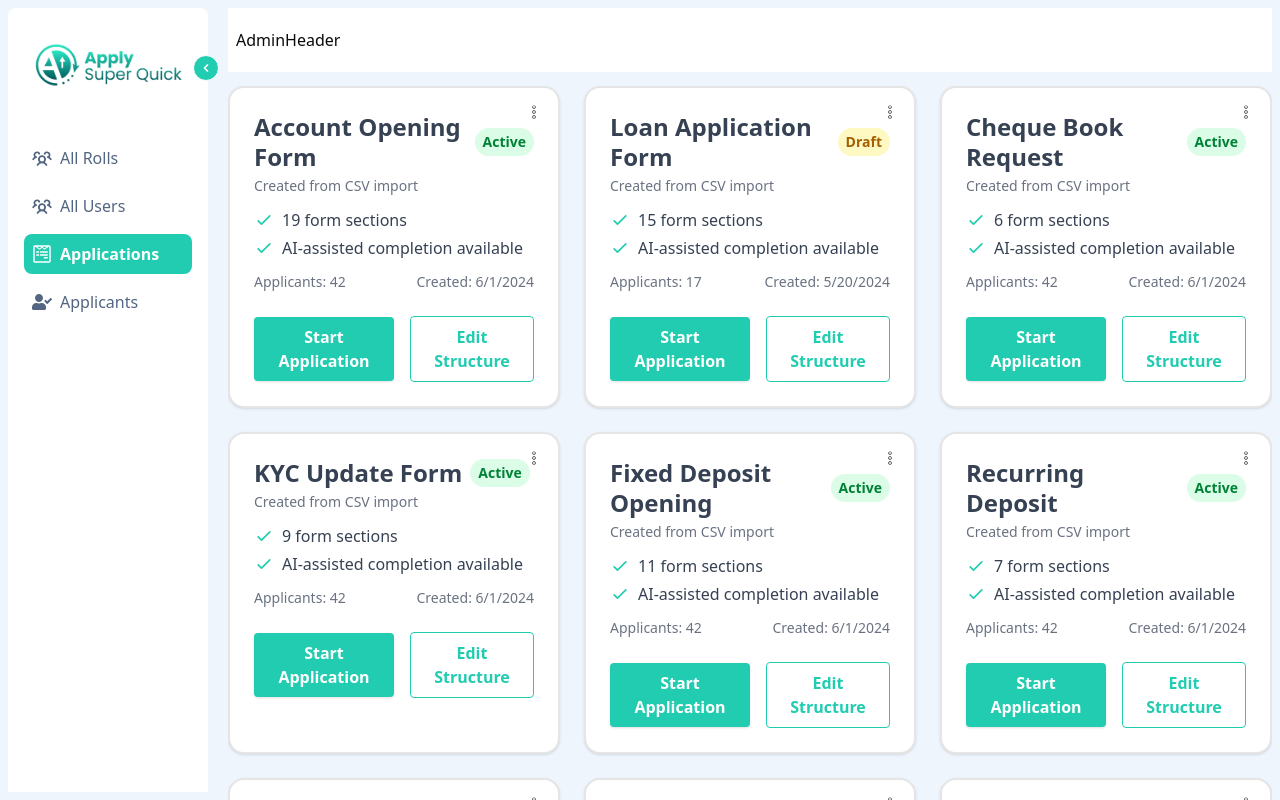
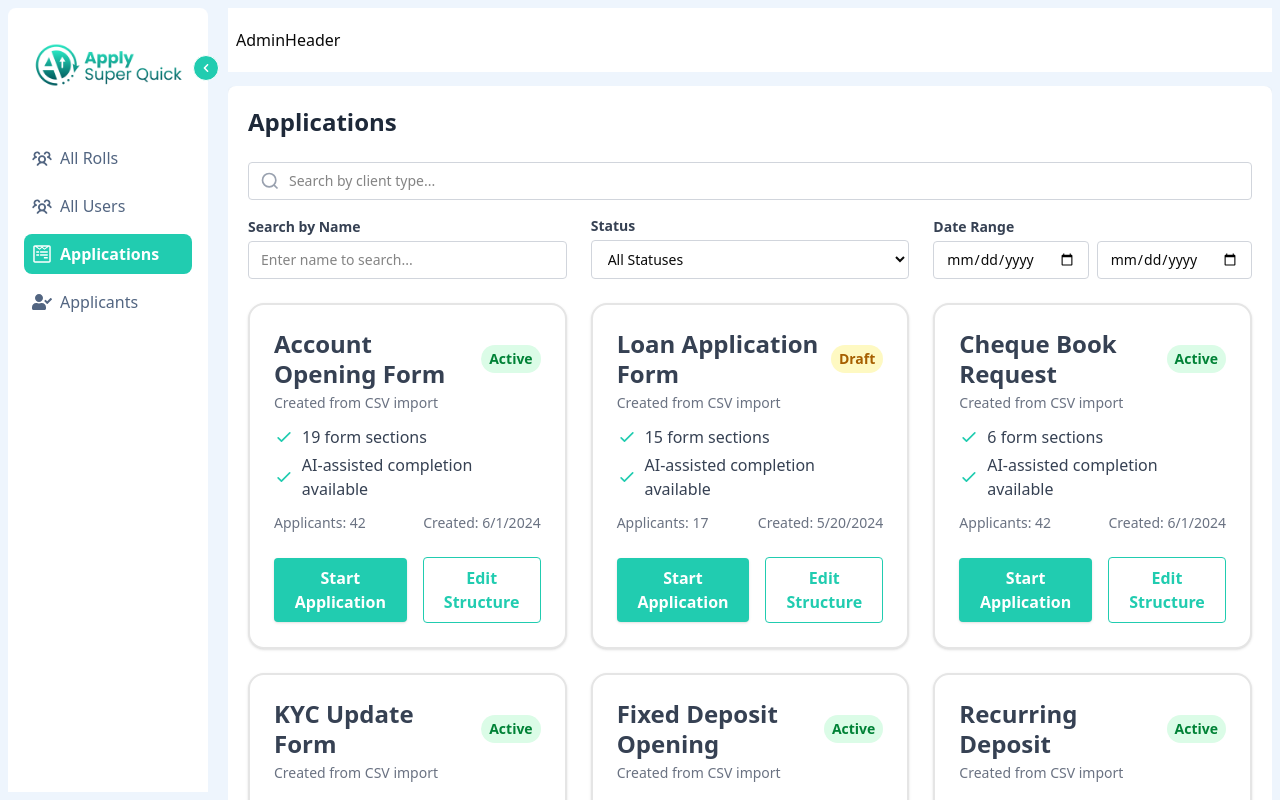
Before and after one commit to hamza-nafasat/apply-super-quick-frontend, a React (Vite) app: page /admin/admin-applications in a window 1280 px wide. Built offline with nearby package versions, Linux system fonts and the light colour scheme.

Commit message:
Add All Filters

```diff
--- a/src/components/admin/ApplicantsTable.jsx
+++ b/src/components/admin/ApplicantsTable.jsx
@@ -296,6 +296,7 @@ const ApplicantsTable = ({ applicants, isLoading, onView, onDelete, filters, onF
           </div>
         </div>
       </div>
+
       <div className="w-full overflow-x-auto">
         <DataTable
           className="w-[1000px]"
--- a/src/components/admin/ApplicationsCard.jsx
+++ b/src/components/admin/ApplicationsCard.jsx
@@ -2,6 +2,8 @@ import React, { useState } from 'react';
 import UserApplicationDetail from './UserApplicationDetail';
 import MenuIcon from './../../assets/svgs/MenuIcon';
 import { CiMenuKebab } from 'react-icons/ci';
+
+const statusOptions = ['All', 'Active', 'Draft', 'Inactive'];
 
 const bankForms = [
   {
@@ -228,6 +230,11 @@ const bankForms = [
 
 export default function ApplicationsCard() {
   const [selectedForm, setSelectedForm] = useState(null);
+  const [clientQuery, setClientQuery] = useState('');
+  const [nameQuery, setNameQuery] = useState('');
+  const [statusFilter, setStatusFilter] = useState('All');
+  const [dateFrom, setDateFrom] = useState('');
+  const [dateTo, setDateTo] = useState('');
 
   const handleCardClick = form => {
     setSelectedForm(form);
@@ -237,20 +244,103 @@ export default function ApplicationsCard() {
     setSelectedForm(null);
   };
 
+  // Filtering logic
+  const filteredForms = bankForms.filter(form => {
+    // Search by client (for demo, match in formType)
+    const clientMatch = clientQuery === '' || form.formType.toLowerCase().includes(clientQuery.toLowerCase());
+    // Search by name (for demo, match in formType)
+    const nameMatch = nameQuery === '' || form.formType.toLowerCase().includes(nameQuery.toLowerCase());
+    // Status filter
+    const statusMatch = statusFilter === 'All' || form.status === statusFilter;
+    // Date range filter
+    const created = new Date(form.createdAt);
+    const fromMatch = !dateFrom || created >= new Date(dateFrom);
+    const toMatch = !dateTo || created <= new Date(dateTo);
+    return clientMatch && nameMatch && statusMatch && fromMatch && toMatch;
+  });
+
   if (selectedForm) {
     return <UserApplicationDetail form={selectedForm} onClose={handleCloseDetail} />;
   }
 
   return (
+    <div className='bg-white p-5 rounded-md shadow'>
+      {/* Heading */}
+      <h2 className="mb-2 text-2xl font-bold text-gray-800">Applications</h2>
+      {/* Filter Bar */}
+      <div className="mb-6 rounded-xl  p-  mt-6">
+        {/* Client Search - full width with icon */}
+        <div className="mb-4 relative">
+          <span className="absolute left-3 top-1/2 -translate-y-1/2 text-gray-400">
+            <svg className="h-5 w-5" fill="none" stroke="currentColor" strokeWidth="2" viewBox="0 0 24 24">
+              <circle cx="11" cy="11" r="8" />
+              <line x1="21" y1="21" x2="16.65" y2="16.65" />
+            </svg>
+          </span>
+          <input
+            type="text"
+            className="w-full rounded border border-gray-300 pl-10 pr-3 py-2 text-sm focus:border-medium focus:outline-none"
+            placeholder="Search by client type..."
+            value={clientQuery}
+            onChange={e => setClientQuery(e.target.value)}
+          />
+        </div>
+        {/* Other filters in a row */}
+        <div className="flex flex-col gap-4 md:flex-row md:items-end md:gap-6">
+          {/* Name */}
+          <div className="flex-1 min-w-[180px]">
+            <label className="mb-1 block text-sm font-semibold text-gray-700">Search by Name</label>
+            <input
+              type="text"
+              className="w-full rounded border border-gray-300 px-3 py-2 text-sm focus:border-medium focus:outline-none"
+              placeholder="Enter name to search..."
+              value={nameQuery}
+              onChange={e => setNameQuery(e.target.value)}
+            />
+          </div>
+          {/* Status */}
+          <div className="flex-1 min-w-[180px]">
+            <label className="mb-1 block text-sm font-semibold text-gray-700">Status</label>
+            <select
+              className="w-full rounded border border-gray-300 px-3 py-2 text-sm focus:border-medium focus:outline-none"
+              value={statusFilter}
+              onChange={e => setStatusFilter(e.target.value)}
+            >
+              {statusOptions.map(opt => (
+                <option key={opt} value={opt}>{opt === 'All' ? 'All Statuses' : opt}</option>
+              ))}
+            </select>
+          </div>
+          {/* Date Range */}
+          <div className="flex-1 min-w-[220px]">
+            <label className="mb-1 block text-sm font-semibold text-gray-700">Date Range</label>
+            <div className="flex gap-2">
+              <input
+                type="date"
+                className="w-1/2 rounded border border-gray-300 px-3 py-2 text-sm focus:border-medium focus:outline-none"
+                value={dateFrom}
+                onChange={e => setDateFrom(e.target.value)}
+              />
+              <input
+                type="date"
+                className="w-1/2 rounded border border-gray-300 px-3 py-2 text-sm focus:border-medium focus:outline-none"
+                value={dateTo}
+                onChange={e => setDateTo(e.target.value)}
+              />
+            </div>
+          </div>
+        </div>
+      </div>
+      {/* Cards */}
       <div className="p- sm:p- md:p- grid grid-cols-1 gap-6 md:grid-cols-2 lg:grid-cols-3">
-      {bankForms.map((form, index) => (
+        {filteredForms.map((form, index) => (
           <div
             key={index}
-          className="relative flex min-w-0 border-2 flex-col rounded-2xl border bg-white p-3 shadow-sm transition duration-300 hover:shadow-md sm:p-4 md:p-6"
+            className="relative flex min-w-0 flex-col rounded-2xl border border-2 bg-white p-3 shadow-sm transition duration-300 hover:shadow-md sm:p-4 md:p-6"
           >
             {/* Menu icon */}
             <div className="absolute top-3 right-3 cursor-pointer sm:top-4 sm:right-4">
-            <CiMenuKebab />
+              {/* <CiMenuKebab /> */}
             </div>
             <div className="flex items-start gap-2 md:gap-4">
               {/* <CardIcon /> */}
@@ -260,7 +350,7 @@ export default function ApplicationsCard() {
                     {form.formType}
                   </h2>
                   <span
-                  className={`rounded-full px-2 py-1 font-semibold text-xs md:text-sm ${form.status === 'Active' ? 'bg-green-100 text-green-700' : form.status === 'Draft' ? 'bg-yellow-100 text-yellow-700' : 'bg-gray-200 text-gray-600'}`}
+                    className={`rounded-full px-2 py-1 text-xs font-semibold md:text-sm ${form.status === 'Active' ? 'bg-green-100 text-green-700' : form.status === 'Draft' ? 'bg-yellow-100 text-yellow-700' : 'bg-gray-200 text-gray-600'}`}
                   >
                     {form.status}
                   </span>
@@ -294,7 +384,7 @@ export default function ApplicationsCard() {
                 <span>AI-assisted completion available</span>
               </div>
             </div>
-          <div className="mt-3 flex flex-wrap items-center justify-between gap-3 text-sm ">
+            <div className="mt-3 flex flex-wrap items-center justify-between gap-3 text-sm">
               <span className="text-gray-500">Applicants: {form.totalApplicants}</span>
               <span className="text-gray-500">Created: {new Date(form.createdAt).toLocaleDateString()}</span>
             </div>
@@ -312,5 +402,6 @@ export default function ApplicationsCard() {
         </div>
       ))}
       </div>
+    </div>
   );
 }
```
Lines whose indentation alone changed are shown as unchanged.
